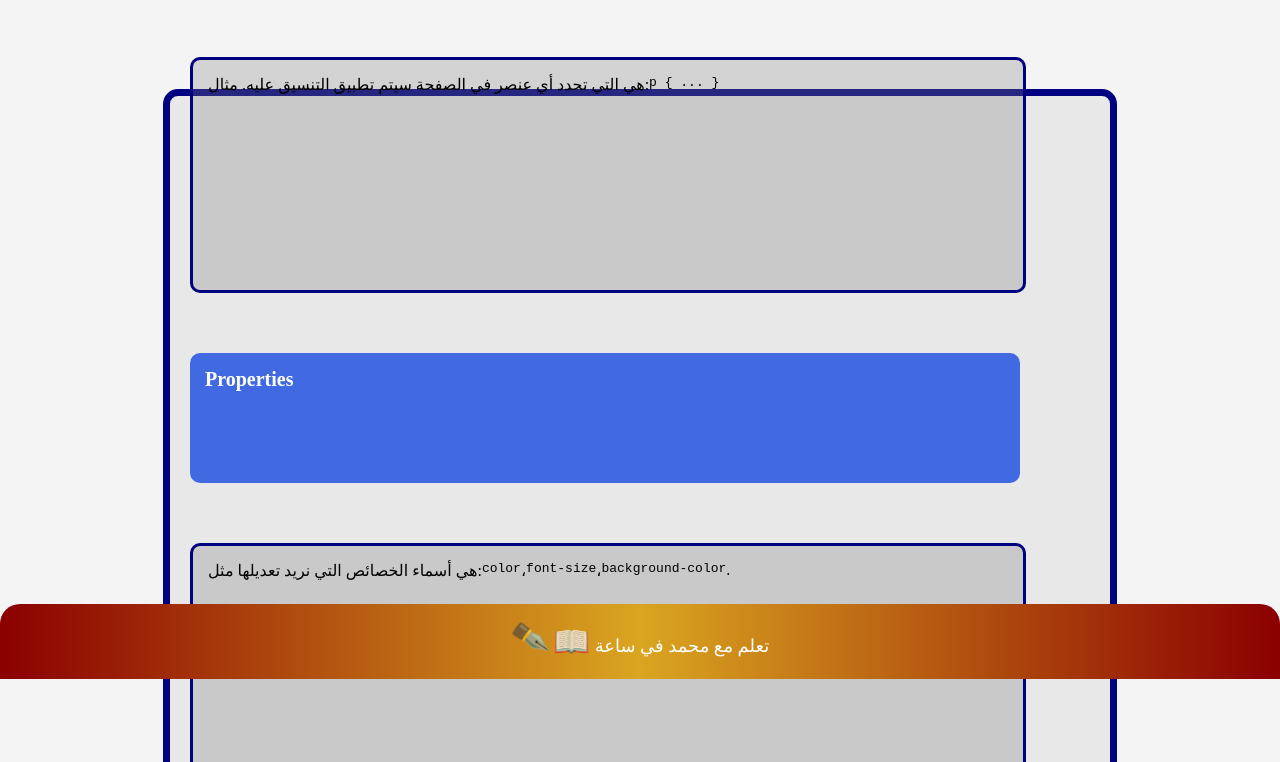
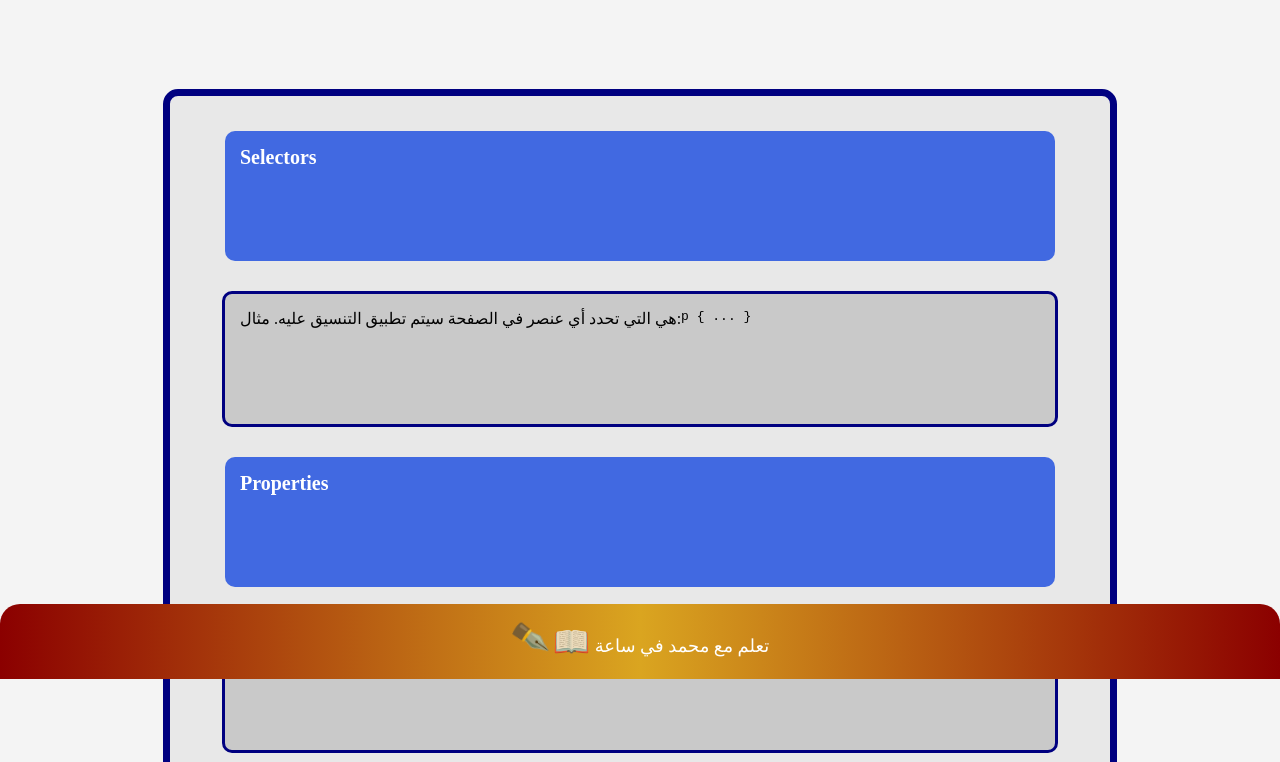
Before and after one commit to mohamedukus/example-2.2, a plain HTML site: page index.html in a window 1280 px wide. Shown: the part 121-883 px from the top of the page. Drawn offline with Linux system fonts and the light colour scheme.

Commit message:
Update index.html

```diff
--- a/index.html
+++ b/index.html
@@ -8,7 +8,7 @@
       font-family: "Times New Roman", sans-serif;
       margin: 0;
       background: #f4f4f4;
-      min-height: 100vh;
+      min-height: 150vh;
       display: flex;
       flex-direction: column;
     }
@@ -28,7 +28,7 @@
       background: rgba(128,128,128,0.1);
       max-width: 900px;
       width: 90%;
-      height:900px;
+    min-height:900px;
       margin: 90px auto;
       padding: 20px;
       display:flex;
@@ -37,7 +37,7 @@
 
     }
 
-    h3 {
+    h3 { text-align: center;
       display: Flex;
         flex-shrink:0;
       width:800px;
@@ -46,20 +46,21 @@
       color: white;
       font-size: 20px;
       padding: 15px;
-      margin: 30px 0  ;
+      margin: 15px auto  ;
       border-radius: 10px;
       text-align: center;
     }
 
     .content {
+      text-align: center;
     display: Flex;
         flex-shrink:0;
       width:800px;
-      height:200px;
+      height:100px;
       background-color: rgba(128,128,128,0.3);
       border: 3px solid navy;
       padding: 15px;
-      margin: 30px 0;
+      margin: 15px auto;
       border-radius: 10px;
     }
 
```
